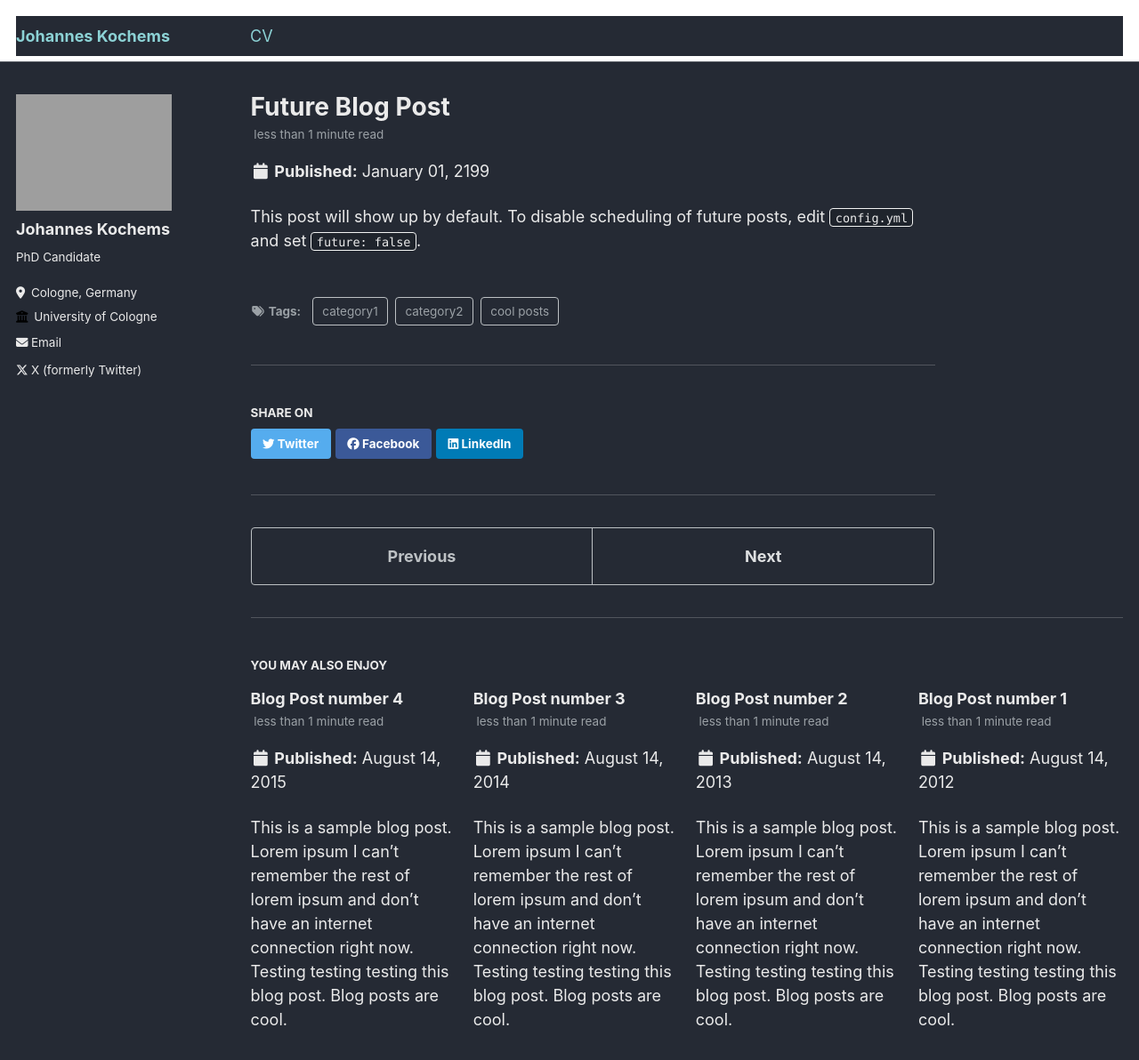
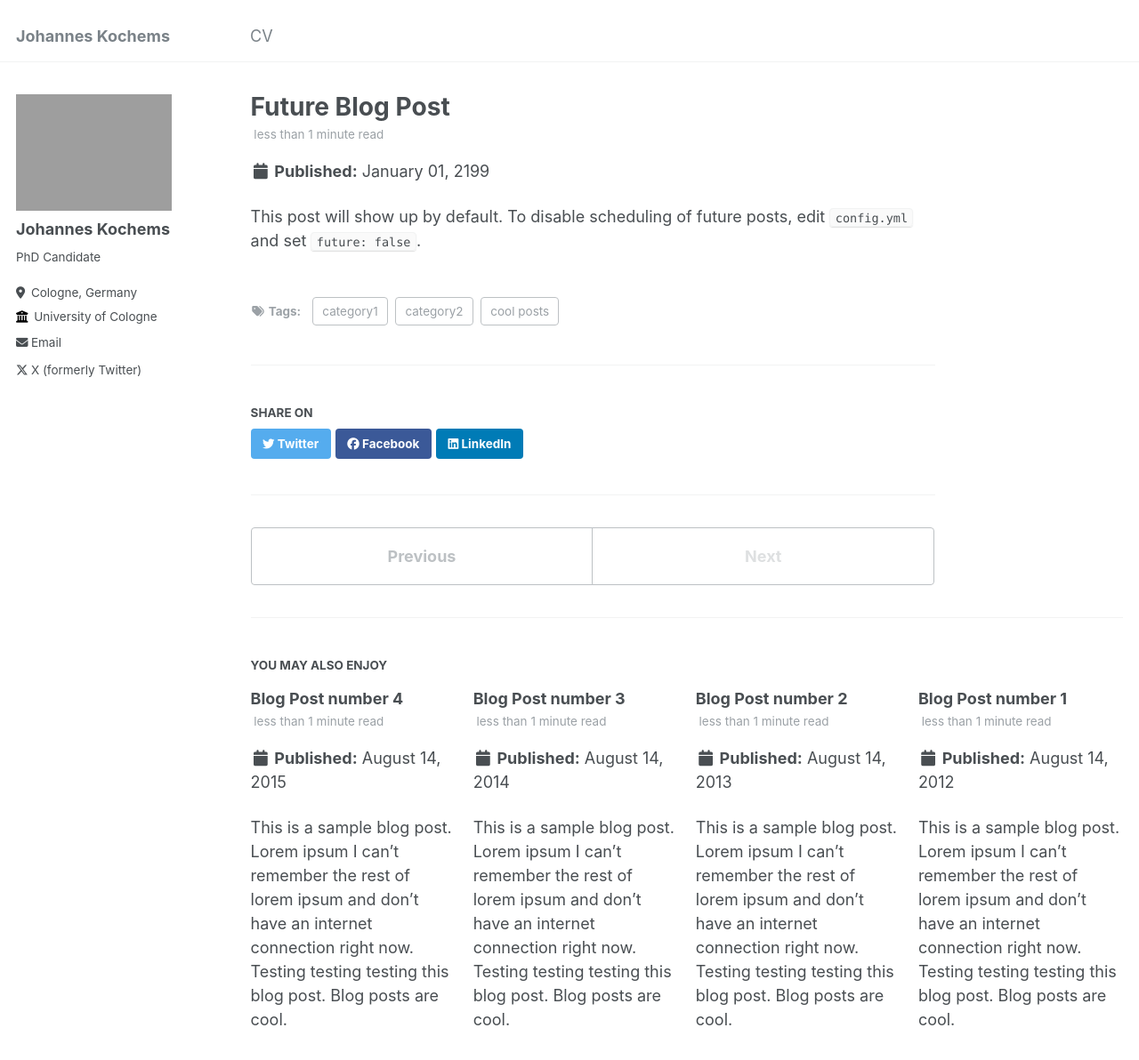
Before and after one commit to jkochems/jkochems.github.io, a Jekyll site: the page built from _posts/2199-01-01-future-post.md, in a window 1280 px wide and 1400 px high. Shown: the top 1192 px of the window at 89% size. Built offline with Jekyll 4.4.1, drawn with Linux system fonts in a browser that asks for light colours.

Commit message:
Light mode

```diff
--- a/_sass/_variables old.scss
+++ /dev/null
@@ -1,165 +0,0 @@
-/* ==========================================================================
-   Variables
-   ========================================================================== */
-
-/*
-   Typography
-   ========================================================================== */
-
-$doc-font-size              : 16;
-
-/* paragraph indention */
-$paragraph-indent           : false; // true, false (default)
-$indent-var                 : 1.3em;
-
-/* system typefaces */
-$serif                      : Georgia, Times, serif;
-$sans-serif                 : -apple-system, ".SFNSText-Regular", "San Francisco", "Roboto", "Segoe UI", "Helvetica Neue", "Lucida Grande", Arial, sans-serif;
-$monospace                  : Monaco, Consolas, "Lucida Console", monospace;
-
-/* sans serif typefaces */
-$sans-serif-narrow          : $sans-serif;
-$helvetica                  : Helvetica, "Helvetica Neue", Arial, sans-serif;
-
-/* serif typefaces */
-$georgia                    : Georgia, serif;
-$times                      : Times, serif;
-$bodoni                     : "Bodoni MT", serif;
-$calisto                    : "Calisto MT", serif;
-$garamond                   : Garamond, serif;
-
-$global-font-family         : $sans-serif;
-$header-font-family         : $sans-serif;
-$caption-font-family        : $serif;
-
-/* type scale */
-$type-size-1                : 2.441em;  // ~39.056px
-$type-size-2                : 1.953em;  // ~31.248px
-$type-size-3                : 1.563em;  // ~25.008px
-$type-size-4                : 1.25em;   // ~20px
-$type-size-5                : 1em;      // ~16px
-$type-size-6                : 0.75em;   // ~12px
-$type-size-7                : 0.6875em; // ~11px
-$type-size-8                : 0.625em;  // ~10px
-
-/* masthead properties */
-$masthead-height            : 70px;
-
-/* Sidebar properties */
-$sidebar-screen-min-width   : 1024px;
-$sidebar-link-max-width     : 250px;
-
-
-
-/*
-   Colors
-   ========================================================================== */
-
-$gray                       : #7a8288;
-$dark-gray                  : mix(#000, $gray, 40%);
-$darker-gray                : mix(#000, $gray, 60%);
-$light-gray                 : mix(#fff, $gray, 50%);
-$lighter-gray               : mix(#fff, $gray, 90%);
-
-$body-color                 : #fff;
-$background-color           : #fff;
-$code-background-color      : #fafafa;
-$code-background-color-dark : $light-gray;
-$text-color                 : $dark-gray;
-$border-color               : $lighter-gray;
-
-$primary-color              : #7a8288;
-$success-color              : #62c462;
-$warning-color              : #f89406;
-$danger-color               : #ee5f5b;
-$info-color                 : #52adc8;
-
-/* brands */
-$behance-color              : #1769FF;
-$bluesky-color              : #1184fe;
-$dribbble-color             : #ea4c89;
-$facebook-color             : #3b5998;
-$flickr-color               : #ff0084;
-$foursquare-color           : #0072b1;
-$github-color               : #171516;
-$google-plus-color          : #dd4b39;
-$instagram-color            : #517fa4;
-$kaggle-color               : #20c0ff;
-$lastfm-color               : #d51007;
-$linkedin-color             : #007bb6;
-$mastodon-color             : #6364ff;
-$orcid-color                : #a6ce39;
-$pinterest-color            : #cb2027;
-$rss-color                  : #fa9b39;
-$soundcloud-color           : #ff3300;
-$stackoverflow-color        : #fe7a15;
-$tumblr-color               : #32506d;
-$twitter-color              : #55acee;
-$vimeo-color                : #1ab7ea;
-$vine-color                 : #00bf8f;
-$youtube-color              : #bb0000;
-$xing-color                 : #006567;
-
-
-/* links */
-$link-color                 : $info-color;
-$link-color-hover           : mix(#000, $link-color, 25%);
-$link-color-visited         : mix(#fff, $link-color, 25%);
-$masthead-link-color        : $primary-color;
-$masthead-link-color-hover  : mix(#000, $primary-color, 25%);
-
-
-/*
-   Breakpoints
-   ========================================================================== */
-
-@include breakpoint-set("to ems", true);
-/*
-$small                      : 400px;
-$medium                     : 500px;
-$medium-wide                : 550px;
-$large                      : 1200px;
-$x-large                    : 1800px;
-*/
-
-$small                      : 600px !default;
-$medium                     : 768px !default;
-$medium-wide                : 900px !default;
-$large                      : 925px !default;
-$x-large                    : 1280px !default;
-
-/*
-   Grid
-   ========================================================================== */
-
-$right-sidebar-width-narrow : 0px;
-$right-sidebar-width        : 0px;
-$right-sidebar-width-wide   : 0px;
-
-$susy: (
-  columns: 12,
-  column-width: 120px,
-  gutters: 1/4,
-  math: fluid,
-  output: float,
-  gutter-position: after,
-  container: $large,
-  global-box-sizing: border-box,
-  // debug: (
-  //   image: show,
-  //   color: blue,
-  //   output: overlay,
-  //   toggle: top right,
-  // ),
-);
-
-
-/*
-   Other
-   ========================================================================== */
-
-$border-radius              : 4px;
-$box-shadow                 : 0 1px 1px rgba(0, 0, 0, 0.125);
-$navicon-width              : 28px;
-$navicon-height             : 4px;
-$global-transition          : all 0.2s ease-in-out;
--- a/_sass/_variables.scss
+++ b/_sass/_variables.scss
@@ -61,14 +61,14 @@ $darker-gray                : mix(#000, $gray, 60%);
 $light-gray                 : mix(#fff, $gray, 50%);
 $lighter-gray               : mix(#fff, $gray, 90%);
 
-$body-color                 : #252a34;
-$background-color           : #252a34;
-$code-background-color      : mix(#000, $background-color, 15%);
-$code-background-color-dark : mix(#000, $background-color, 20%);
-$text-color                 : #eaeaea;
-$border-color               : mix(#fff, $background-color, 20%);
+$body-color                 : #fff;
+$background-color           : #fff;
+$code-background-color      : #fafafa;
+$code-background-color-dark : $light-gray;
+$text-color                 : $dark-gray;
+$border-color               : $lighter-gray;
 
-$primary-color              : #8cd2d5;
+$primary-color              : #7a8288;
 $success-color              : #62c462;
 $warning-color              : #f89406;
 $danger-color               : #ee5f5b;
@@ -102,12 +102,11 @@ $xing-color                 : #006567;
 
 
 /* links */
-$link-color                 : mix(#000, $info-color, 15%) !default;
-$link-color-hover           : mix(#000, $link-color, 25%) !default;
-$link-color-visited         : mix(#fff, $link-color, 15%) !default;
-$masthead-link-color        : $primary-color !default;
-$masthead-link-color-hover  : mix(#000, $primary-color, 25%) !default;
-$navicon-link-color-hover   : mix(#fff, $primary-color, 75%) !default;
+$link-color                 : $info-color;
+$link-color-hover           : mix(#000, $link-color, 25%);
+$link-color-visited         : mix(#fff, $link-color, 25%);
+$masthead-link-color        : $primary-color;
+$masthead-link-color-hover  : mix(#000, $primary-color, 25%);
 
 
 /*
```
